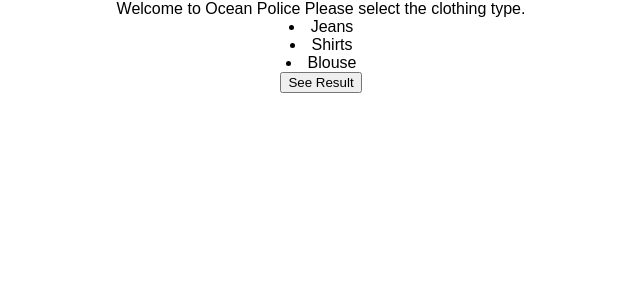
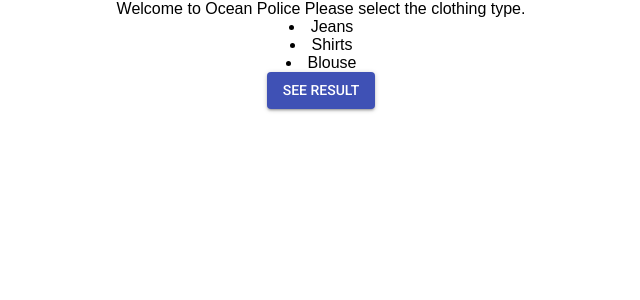
Before and after one commit to ocean-police/main-app, a React (Create React App) app in the folder ocean-police/: page / in a window 1280 px wide. Shown: the top 300 px of the page, without its empty margins (319-959 px from the left). Built offline with nearby package versions, Linux system fonts and the light colour scheme.

Commit message:
adds material ui

```diff
--- a/ocean-police/package.json
+++ b/ocean-police/package.json
@@ -3,6 +3,7 @@
   "version": "0.1.0",
   "private": true,
   "dependencies": {
+    "@material-ui/core": "^3.1.0",
     "react": "^16.5.2",
     "react-dom": "^16.5.2",
     "react-redux": "^5.0.7",
--- a/ocean-police/public/index.html
+++ b/ocean-police/public/index.html
@@ -10,6 +10,7 @@
     -->
     <link rel="manifest" href="%PUBLIC_URL%/manifest.json">
     <link rel="shortcut icon" href="%PUBLIC_URL%/favicon.ico">
+    <link rel="stylesheet" href="https://fonts.googleapis.com/css?family=Roboto:300,400,500">
     <!--
       Notice the use of %PUBLIC_URL% in the tags above.
       It will be replaced with the URL of the `public` folder during the build.
--- a/ocean-police/src/components/input.jsx
+++ b/ocean-police/src/components/input.jsx
@@ -1,32 +1,10 @@
 import React, {Component} from 'react';
-// import Input from "./components/input";
-import Result from "./result";
-
-// export default function Input () {
-//   return <div>
-//
-//     Welcome to Ocean Police
-//
-//     Please select the clothing type.
-//     <li>Jeans</li>
-//     <li>Shirts</li>
-//     <li>Blouse</li>
-//
-//     <button>See Result</button>
-//
-//   </div>
-// }
+import Button from '@material-ui/core/Button';
 
 export default class Input extends Component{
 
-  // goToInputPage() {
-  //   return <Input/>
-  // }
-  //
-
   goToResultPage() {
     window.location.href = 'result';
-    console.log("hit");
   }
 
   render() {
@@ -39,7 +17,7 @@ export default class Input extends Component{
       <li>Shirts</li>
       <li>Blouse</li>
 
-      <button onClick={this.goToResultPage}>See Result</button>
+      <Button variant="contained" color="primary" onClick={this.goToResultPage}>See Result</Button>
 
     </div>
   }
```
Also changed, not shown: 1 other file (tests, documents, lock files or other folders).
